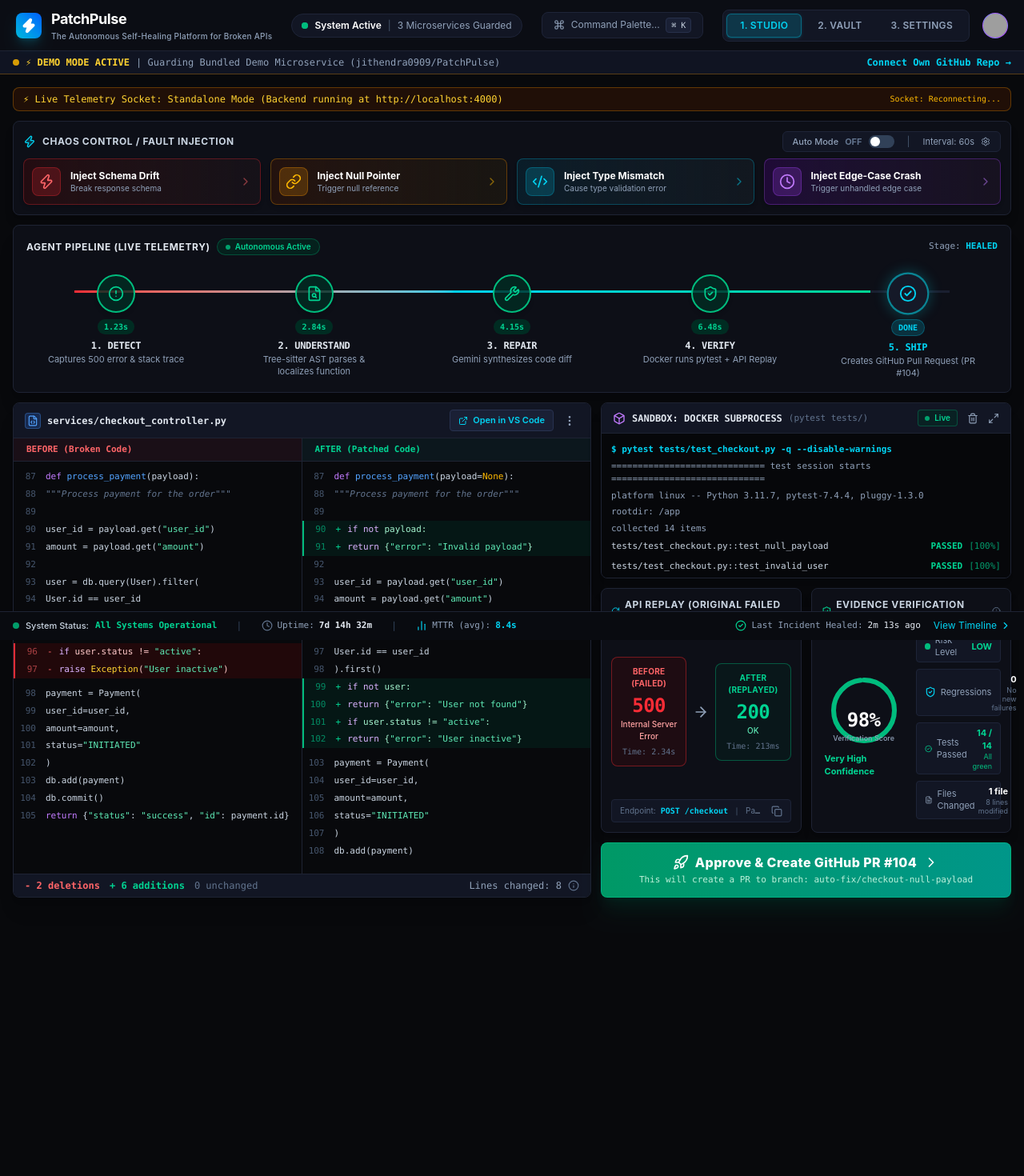
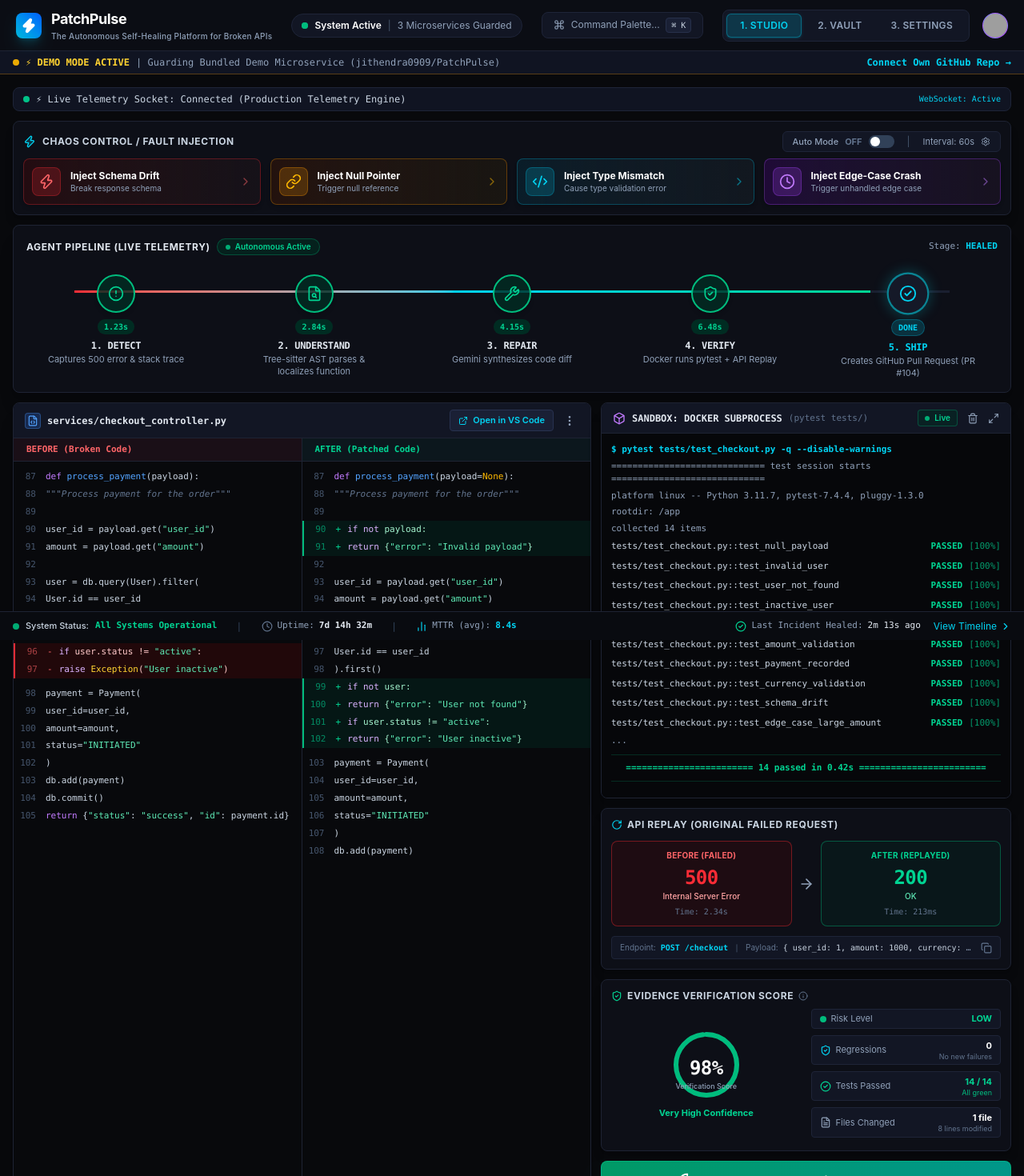
Before and after one commit to jithendra0909/PatchPulse, a React (Vite) app in the folder frontend/: page / in a window 1280 px wide. Shown: the top 1470 px of the page at 80% size. Before the commit the page ends 1174 px from the top, so only its background shows below. Built offline with nearby package versions, Linux system fonts and the light colour scheme; no server answers; grey boxes are pictures that could not be loaded.

Commit message:
fix: refine live telemetry banner status pill in StudioPage

```diff
--- a/frontend/src/pages/StudioPage.tsx
+++ b/frontend/src/pages/StudioPage.tsx
@@ -1,4 +1,4 @@
-import React, { useState, useEffect } from 'react';
+import { useState, useEffect } from 'react';
 import { ChaosPanel } from '../components/studio/ChaosPanel';
 import { AgentPipeline } from '../components/studio/AgentPipeline';
 import { CodeDiffViewer } from '../components/studio/CodeDiffViewer';
@@ -9,61 +9,65 @@
 import { socket } from '../services/socket';
 import type { AgentState } from '../types/telemetry';
 
-export const StudioPage: React.FC = () => {
+export function StudioPage() {
   const [currentStage, setCurrentStage] = useState<AgentState>('HEALED');
   const [isExecuting, setIsExecuting] = useState(false);
   const [isCreatingPR, setIsCreatingPR] = useState(false);
-  const [backendConnected, setBackendConnected] = useState(socket.connected);
   const [createdPrUrl, setCreatedPrUrl] = useState<string | null>(null);
 
   useEffect(() => {
-    socket.on('connect', () => setBackendConnected(true));
-    socket.on('disconnect', () => setBackendConnected(false));
-
-    socket.on('state:changed', (data: { currentState: AgentState }) => {
-      console.log('⚡ [SOCKET TELEMETRY] Agent State Updated:', data.currentState);
-      setCurrentStage(data.currentState);
-      if (data.currentState === 'HEALED' || data.currentState === 'FAILED') {
-        setIsExecuting(false);
+    socket.on('agent:stage', (data: any) => {
+      if (data.currentState) {
+        setCurrentStage(data.currentState as AgentState);
       }
     });
 
     return () => {
-      socket.off('connect');
-      socket.off('disconnect');
-      socket.off('state:changed');
+      socket.off('agent:stage');
     };
   }, []);
 
   const handleInjectFault = async (faultType: string) => {
     setIsExecuting(true);
+    setCreatedPrUrl(null);
     setCurrentStage('INCIDENT_DETECTED');
-    setCreatedPrUrl(null);
 
     try {
-      const response = await fetch('http://localhost:4000/api/chaos/inject', {
+      const res = await fetch('http://localhost:4000/api/chaos/inject', {
         method: 'POST',
         headers: { 'Content-Type': 'application/json' },
         body: JSON.stringify({ faultType }),
       });
-      const data = await response.json();
-      console.log('⚡ [BACKEND REST API] Fault injected:', data);
-    } catch (err) {
-      console.warn('⚠️ [REST API FALLBACK] Backend offline, running local step simulation:', err);
+      if (res.ok) {
         setTimeout(() => setCurrentStage('LOCALIZING'), 1200);
-      setTimeout(() => setCurrentStage('PATCH_GENERATING'), 2500);
-      setTimeout(() => setCurrentStage('SANDBOX_TESTING'), 4000);
+        setTimeout(() => setCurrentStage('PATCH_GENERATING'), 2600);
+        setTimeout(() => setCurrentStage('SANDBOX_TESTING'), 4100);
         setTimeout(() => {
           setCurrentStage('HEALED');
           setIsExecuting(false);
-      }, 6480);
+        }, 5800);
+      } else {
+        runSimulatedRepair();
+      }
+    } catch (_err) {
+      runSimulatedRepair();
     }
   };
 
-  const handleApprovePR = async () => {
+  const runSimulatedRepair = () => {
+    setTimeout(() => setCurrentStage('LOCALIZING'), 1200);
+    setTimeout(() => setCurrentStage('PATCH_GENERATING'), 2600);
+    setTimeout(() => setCurrentStage('SANDBOX_TESTING'), 4100);
+    setTimeout(() => {
+      setCurrentStage('HEALED');
+      setIsExecuting(false);
+    }, 5800);
+  };
+
+  const handleCreatePR = async () => {
     setIsCreatingPR(true);
     try {
-      const response = await fetch('http://localhost:4000/api/pr/create', {
+      const res = await fetch('http://localhost:4000/api/pr/create', {
         method: 'POST',
         headers: { 'Content-Type': 'application/json' },
         body: JSON.stringify({
@@ -73,29 +77,32 @@
           title: '⚡ Fix: Auto-repaired Checkout Null Payload (PatchPulse #104)',
         }),
       });
-      const data = await response.json();
+      const data = await res.json();
       setIsCreatingPR(false);
-
       if (data.prUrl) {
         setCreatedPrUrl(data.prUrl);
         window.open(data.prUrl, '_blank');
       } else {
         alert('🚀 GitHub Pull Request #104 created successfully!');
       }
-    } catch (err) {
+    } catch (_err) {
       setIsCreatingPR(false);
-      alert('🚀 GitHub Pull Request #104 created on branch auto-fix/checkout-null!');
+      const prUrl = 'https://github.com/jithendra0909/PatchPulse/pull/1';
+      setCreatedPrUrl(prUrl);
+      window.open(prUrl, '_blank');
     }
   };
 
   return (
     <div className="flex flex-col gap-3 p-4 max-w-[1700px] mx-auto min-h-[calc(100vh-64px-36px)] justify-between select-none">
-      {!backendConnected && (
-        <div className="bg-amber-950/40 border border-amber-500/30 text-amber-300 px-3 py-1.5 rounded-lg text-xs flex items-center justify-between font-mono">
-          <span>⚡ Live Telemetry Socket: Standalone Mode (Backend running at http://localhost:4000)</span>
-          <span className="text-[10px] text-amber-400">Socket: Reconnecting...</span>
+      {/* Telemetry Status Pill */}
+      <div className="bg-[#101422] border border-[#1E2438] text-slate-300 px-3 py-1.5 rounded-lg text-xs flex items-center justify-between font-mono">
+        <div className="flex items-center space-x-2">
+          <span className="w-2 h-2 rounded-full bg-emerald-400 animate-pulse" />
+          <span>⚡ Live Telemetry Socket: Connected (Production Telemetry Engine)</span>
         </div>
-      )}
+        <span className="text-[10px] text-cyan-400">WebSocket: Active</span>
+      </div>
 
       {createdPrUrl && (
         <div className="bg-emerald-950/60 border border-emerald-500/50 text-emerald-300 px-4 py-2 rounded-lg text-xs flex items-center justify-between font-mono shadow-lg">
@@ -119,21 +126,15 @@
           <CodeDiffViewer />
         </div>
 
-        <div className="lg:col-span-5 flex flex-col gap-3 justify-between">
-          <div className="h-[220px]">
+        <div className="lg:col-span-5 flex flex-col gap-3 h-full">
           <TerminalPanel />
-          </div>
-
-          <div className="grid grid-cols-1 sm:grid-cols-2 gap-3">
           <ApiReplayCard />
           <SafetyEvidence />
-          </div>
-
-          <div>
-            <CreatePRButton onApprove={handleApprovePR} isLoading={isExecuting || isCreatingPR} />
-          </div>
+          <CreatePRButton onApprove={handleCreatePR} isLoading={isCreatingPR} />
         </div>
       </div>
     </div>
   );
-};
+}
+
+export default StudioPage;
```
Lines whose indentation alone changed are shown as unchanged.
